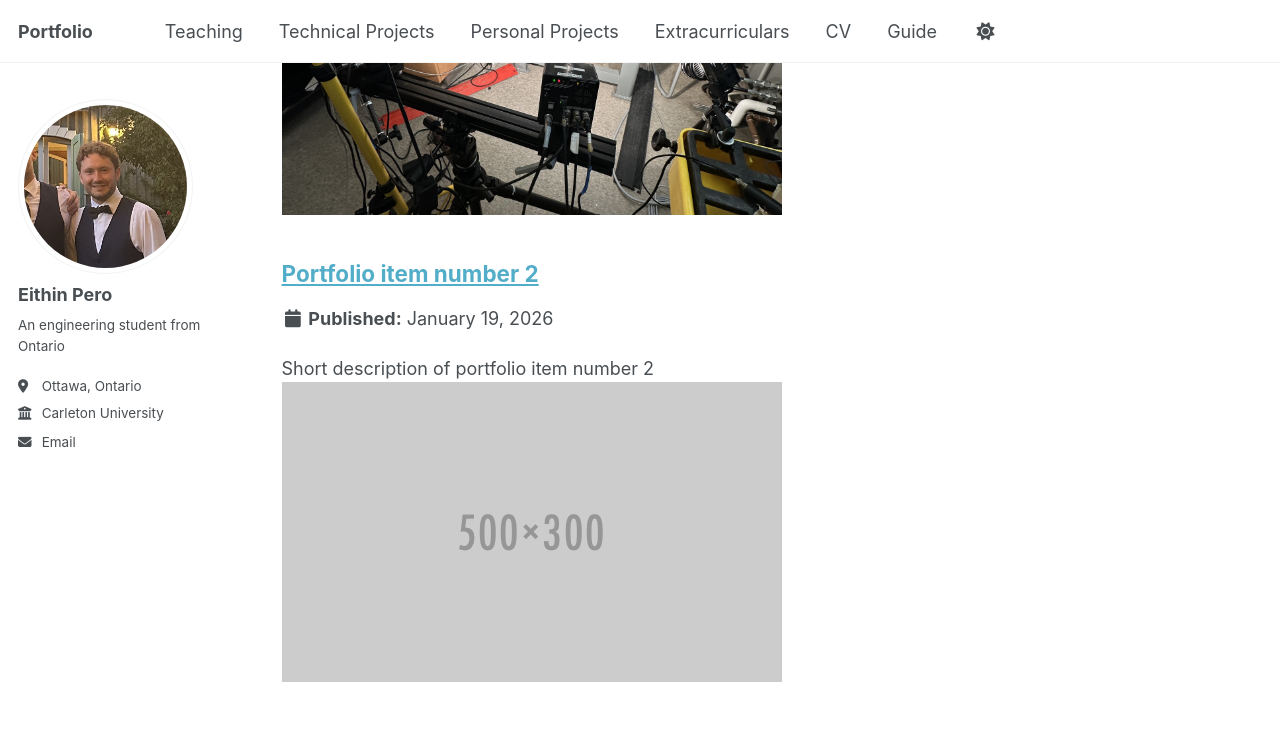
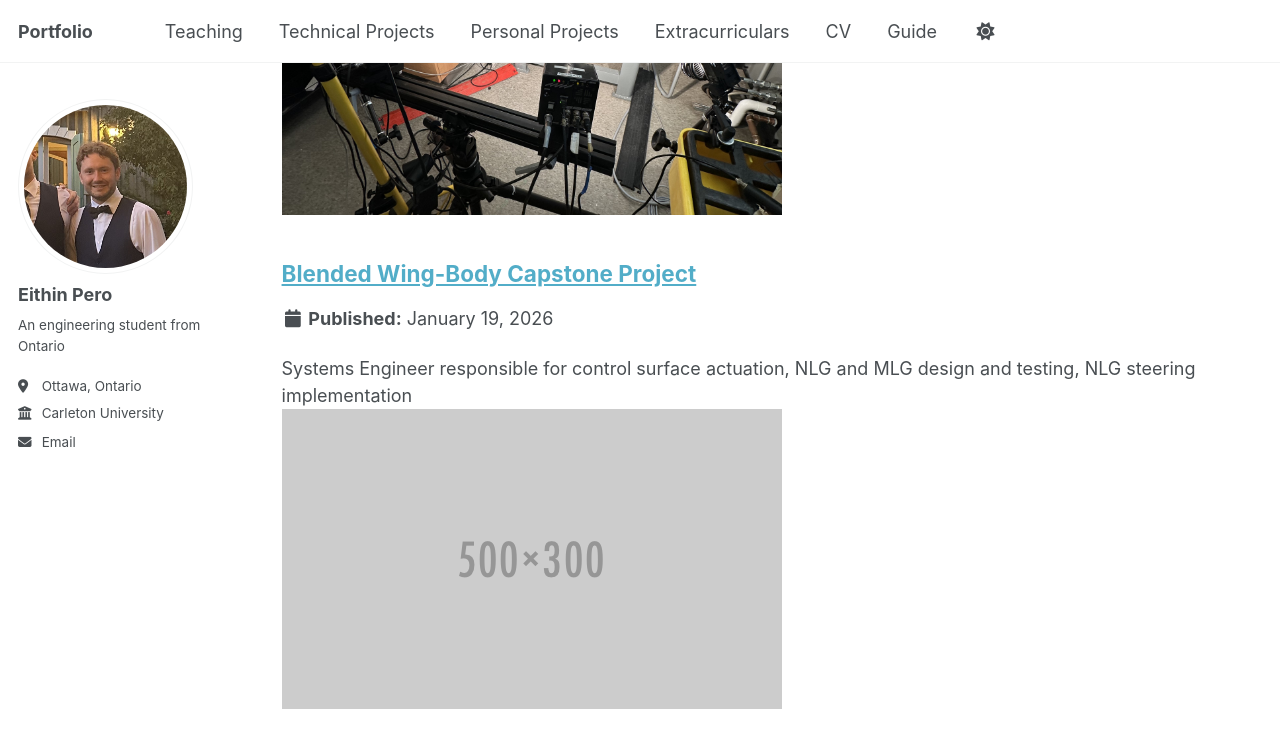
Before and after one commit to EithinP/Portfolio, a Jekyll site: the page built from _pages/portfolio.html, in a window 1280 px wide and 900 px high, scrolled down 466 px. Shown: the top 748 px of the window. Built offline with Jekyll 4.4.1, drawn with Linux system fonts in a browser that asks for light colours; a script that is not in the unit is left out.

Commit message:
quick polish
added final report, portoflio item, etc.

```diff
--- a/_portfolio/portfolio-2.html
+++ b/_portfolio/portfolio-2.html
@@ -1,7 +1,7 @@
 ---
-title: "Portfolio item number 2"
-excerpt: "Short description of portfolio item number 2 <br/><img src='/images/500x300.png'>"
+title: "Blended Wing-Body Capstone Project"
+excerpt: "Systems Engineer responsible for control surface actuation, NLG and MLG design and testing, NLG steering implementation <br/><img src='/images/500x300.png'>"
 collection: portfolio
 ---
 
-This is an item in your portfolio. It can be have images or nice text. If you name the file .md, it will be parsed as markdown. If you name the file .html, it will be parsed as HTML.
+[View my final report](/files/TR2-Systems2-EithinPero.pdf)
```
Also changed, not shown: 1 other file.
